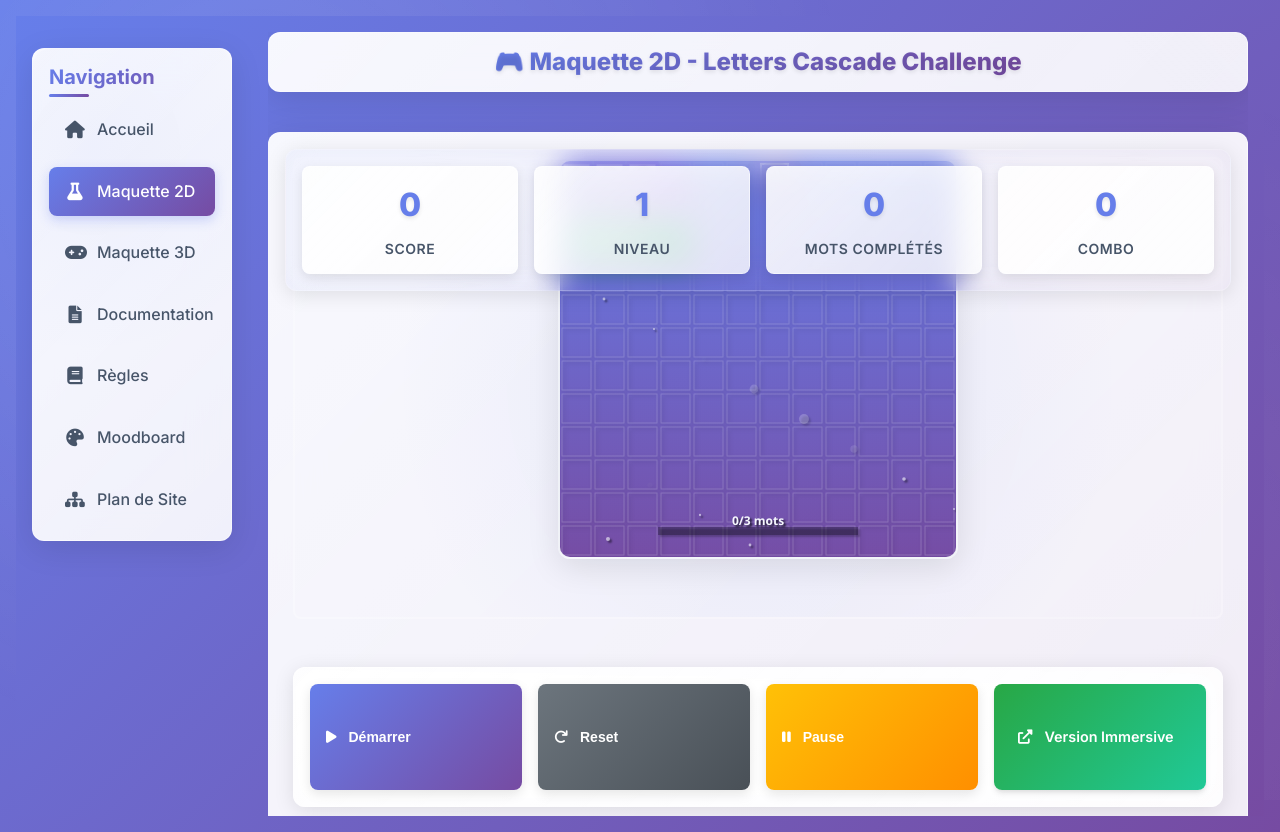
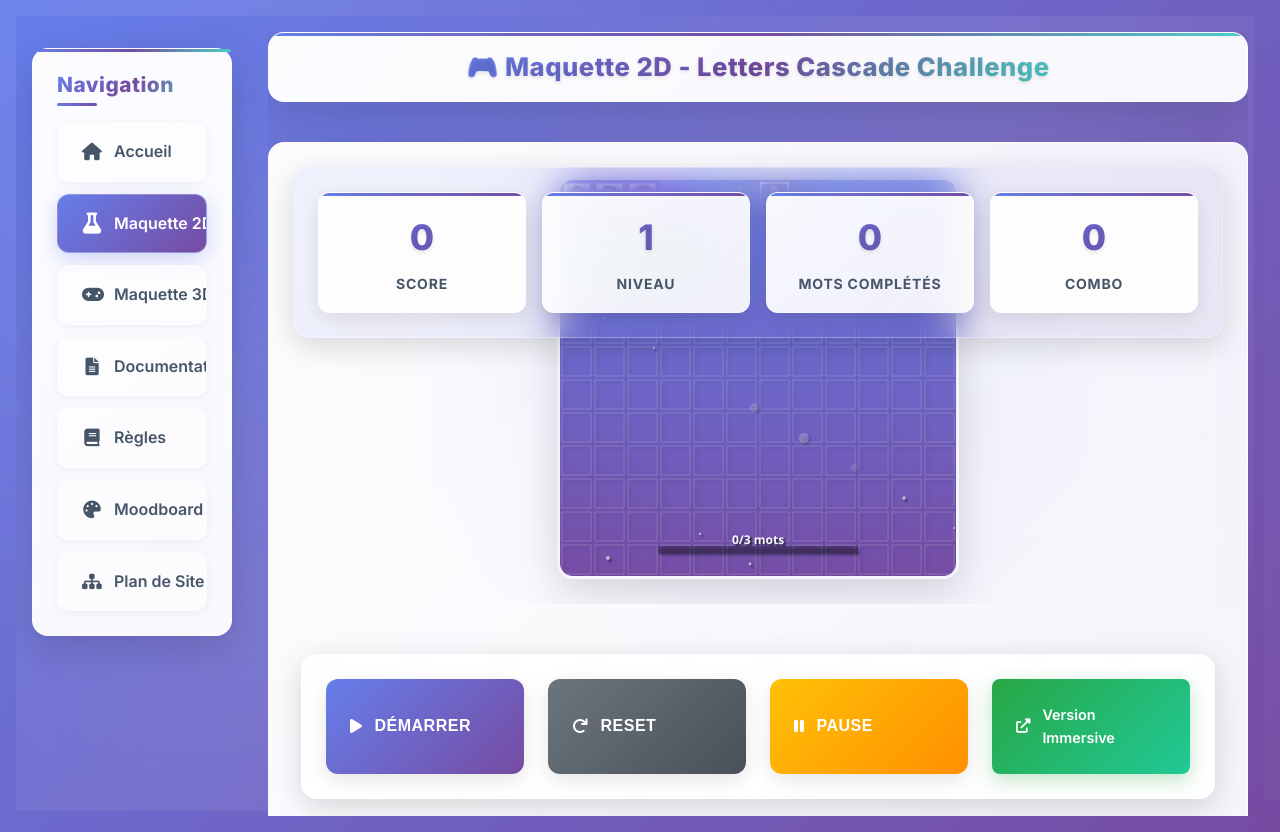
Before and after one commit to PlanesZwalker/LCCWeb, a plain HTML site: page build/prototype.html in a window 1280 px wide. Drawn offline with Linux system fonts and the light colour scheme; animation ran at ten frames a second.

Commit message:
Enhance 2D game visual design: add animated background, improved glass morphism, better animations, and modern styling

```diff
--- a/build/prototype.html
+++ b/build/prototype.html
@@ -21,6 +21,30 @@
             padding: var(--spacing-md);
             overflow: hidden;
             background: linear-gradient(135deg, #667eea 0%, #764ba2 100%);
+            position: relative;
+        }
+
+        /* Enhanced background with animated particles */
+        .page-layout::before {
+            content: '';
+            position: absolute;
+            top: 0;
+            left: 0;
+            right: 0;
+            bottom: 0;
+            background:
+                radial-gradient(circle at 20% 80%, rgba(255, 255, 255, 0.1) 0%, transparent 50%),
+                radial-gradient(circle at 80% 20%, rgba(255, 255, 255, 0.1) 0%, transparent 50%),
+                radial-gradient(circle at 40% 40%, rgba(255, 255, 255, 0.05) 0%, transparent 50%);
+            animation: backgroundShift 20s ease-in-out infinite;
+            pointer-events: none;
+        }
+
+        @keyframes backgroundShift {
+            0%, 100% { transform: translateX(0) translateY(0); }
+            25% { transform: translateX(-10px) translateY(-5px); }
+            50% { transform: translateX(5px) translateY(-10px); }
+            75% { transform: translateX(-5px) translateY(5px); }
         }
 
         .main-content {
@@ -29,24 +53,27 @@
             gap: var(--spacing-md);
             height: 100vh;
             overflow: hidden;
+            position: relative;
+            z-index: 1;
         }
 
         /* ENHANCED GAME HEADER */
         .game-header {
-            background: linear-gradient(135deg, rgba(255, 255, 255, 0.95), rgba(255, 255, 255, 0.9));
-            border-radius: var(--radius-lg);
-            padding: var(--spacing-md);
-            box-shadow: 0 8px 32px rgba(0, 0, 0, 0.1);
-            backdrop-filter: blur(20px);
-            border: 1px solid rgba(255, 255, 255, 0.3);
+            background: linear-gradient(135deg, rgba(255, 255, 255, 0.98), rgba(255, 255, 255, 0.95));
+            border-radius: var(--radius-xl);
+            padding: var(--spacing-lg);
+            box-shadow: 0 12px 40px rgba(0, 0, 0, 0.15);
+            backdrop-filter: blur(25px);
+            border: 1px solid rgba(255, 255, 255, 0.4);
             text-align: center;
             position: relative;
             overflow: hidden;
             flex-shrink: 0;
-            height: 60px;
+            height: 70px;
             display: flex;
             align-items: center;
             justify-content: center;
+            animation: slideInFromTop 0.8s ease-out;
         }
 
         .game-header::before {
@@ -56,8 +83,19 @@
             left: 0;
             right: 0;
             bottom: 0;
-            background: linear-gradient(45deg, transparent 30%, rgba(255, 255, 255, 0.1) 50%, transparent 70%);
-            animation: shimmer 2s infinite;
+            background: linear-gradient(45deg, transparent 30%, rgba(255, 255, 255, 0.2) 50%, transparent 70%);
+            animation: shimmer 3s infinite;
+        }
+
+        .game-header::after {
+            content: '';
+            position: absolute;
+            top: 0;
+            left: 0;
+            right: 0;
+            height: 3px;
+            background: linear-gradient(90deg, var(--primary-color), var(--secondary-color), var(--accent-color));
+            border-radius: var(--radius-xl) var(--radius-xl) 0 0;
         }
 
         @keyframes shimmer {
@@ -65,18 +103,30 @@
             100% { transform: translateX(100%); }
         }
 
+        @keyframes slideInFromTop {
+            from {
+                opacity: 0;
+                transform: translateY(-30px);
+            }
+            to {
+                opacity: 1;
+                transform: translateY(0);
+            }
+        }
+
         .game-header h1 {
             color: var(--primary-color);
-            font-size: 1.5rem;
-            font-weight: 800;
+            font-size: 1.6rem;
+            font-weight: 900;
             margin: 0;
-            background: linear-gradient(135deg, var(--primary-color), var(--secondary-color));
+            background: linear-gradient(135deg, var(--primary-color), var(--secondary-color), var(--accent-color));
             -webkit-background-clip: text;
             -webkit-text-fill-color: transparent;
             background-clip: text;
             position: relative;
             z-index: 1;
             text-shadow: 0 2px 4px rgba(0, 0, 0, 0.1);
+            letter-spacing: 0.5px;
         }
 
         .game-header p {
@@ -85,19 +135,42 @@
 
         /* ENHANCED GAME CONTAINER */
         .game-container {
-            background: linear-gradient(135deg, rgba(255, 255, 255, 0.95), rgba(255, 255, 255, 0.9));
-            border-radius: var(--radius-lg);
-            padding: var(--spacing-lg);
-            box-shadow: 0 12px 40px rgba(0, 0, 0, 0.15);
-            backdrop-filter: blur(25px);
-            border: 1px solid rgba(255, 255, 255, 0.3);
+            background: linear-gradient(135deg, rgba(255, 255, 255, 0.98), rgba(255, 255, 255, 0.95));
+            border-radius: var(--radius-xl);
+            padding: var(--spacing-xl);
+            box-shadow: 0 16px 50px rgba(0, 0, 0, 0.2);
+            backdrop-filter: blur(30px);
+            border: 1px solid rgba(255, 255, 255, 0.4);
             display: grid;
             grid-template-columns: 1fr;
             gap: var(--spacing-lg);
-            height: calc(100vh - 120px);
+            height: calc(100vh - 140px);
             position: relative;
             overflow: hidden;
             flex: 1;
+            animation: fadeInUp 0.8s ease-out 0.2s both;
+        }
+
+        .game-container::before {
+            content: '';
+            position: absolute;
+            top: 0;
+            left: 0;
+            right: 0;
+            bottom: 0;
+            background: radial-gradient(circle at top right, rgba(102, 126, 234, 0.05) 0%, transparent 70%);
+            pointer-events: none;
+        }
+
+        @keyframes fadeInUp {
+            from {
+                opacity: 0;
+                transform: translateY(30px);
+            }
+            to {
+                opacity: 1;
+                transform: translateY(0);
+            }
         }
 
         /* ENHANCED GAME STATS - BEAUTIFUL CARDS */
@@ -105,29 +178,31 @@
             display: grid;
             grid-template-columns: repeat(4, 1fr);
             gap: var(--spacing-md);
-            padding: var(--spacing-md);
-            background: linear-gradient(135deg, rgba(102, 126, 234, 0.08), rgba(118, 75, 162, 0.08));
-            border-radius: var(--radius-lg);
-            border: 1px solid rgba(255, 255, 255, 0.2);
+            padding: var(--spacing-lg);
+            background: linear-gradient(135deg, rgba(102, 126, 234, 0.1), rgba(118, 75, 162, 0.1));
+            border-radius: var(--radius-xl);
+            border: 1px solid rgba(255, 255, 255, 0.3);
             position: absolute;
-            top: var(--spacing-md);
-            left: var(--spacing-md);
-            right: var(--spacing-md);
+            top: var(--spacing-lg);
+            left: var(--spacing-lg);
+            right: var(--spacing-lg);
             z-index: 10;
-            backdrop-filter: blur(15px);
-            box-shadow: 0 4px 20px rgba(0, 0, 0, 0.1);
+            backdrop-filter: blur(20px);
+            box-shadow: 0 8px 30px rgba(0, 0, 0, 0.15);
+            animation: slideInFromTop 0.8s ease-out 0.4s both;
         }
 
         .stat-card {
-            background: linear-gradient(135deg, rgba(255, 255, 255, 0.9), rgba(255, 255, 255, 0.8));
-            border-radius: var(--radius-md);
-            padding: var(--spacing-sm);
+            background: linear-gradient(135deg, rgba(255, 255, 255, 0.95), rgba(255, 255, 255, 0.9));
+            border-radius: var(--radius-lg);
+            padding: var(--spacing-md);
             text-align: center;
-            border: 1px solid rgba(255, 255, 255, 0.3);
-            box-shadow: 0 4px 12px rgba(0, 0, 0, 0.1);
-            transition: all 0.3s ease;
+            border: 1px solid rgba(255, 255, 255, 0.4);
+            box-shadow: 0 6px 20px rgba(0, 0, 0, 0.1);
+            transition: all 0.4s cubic-bezier(0.4, 0, 0.2, 1);
             position: relative;
             overflow: hidden;
+            cursor: pointer;
         }
 
         .stat-card::before {
@@ -137,8 +212,8 @@
             left: -100%;
             width: 100%;
             height: 100%;
-            background: linear-gradient(90deg, transparent, rgba(255, 255, 255, 0.4), transparent);
-            transition: left 0.5s ease;
+            background: linear-gradient(90deg, transparent, rgba(255, 255, 255, 0.6), transparent);
+            transition: left 0.6s ease;
         }
 
         .stat-card:hover::before {
@@ -146,62 +221,97 @@
         }
 
         .stat-card:hover {
-            transform: translateY(-2px);
-            box-shadow: 0 8px 25px rgba(0, 0, 0, 0.15);
+            transform: translateY(-4px) scale(1.02);
+            box-shadow: 0 12px 35px rgba(0, 0, 0, 0.2);
+        }
+
+        .stat-card::after {
+            content: '';
+            position: absolute;
+            top: 0;
+            left: 0;
+            right: 0;
+            height: 3px;
+            background: linear-gradient(90deg, var(--primary-color), var(--secondary-color));
+            border-radius: var(--radius-lg) var(--radius-lg) 0 0;
         }
 
         .stat-value {
-            font-size: 2rem;
-            font-weight: 800;
+            font-size: 2.2rem;
+            font-weight: 900;
             color: var(--primary-color);
             margin-bottom: var(--spacing-xs);
             text-shadow: 0 2px 4px rgba(0, 0, 0, 0.1);
+            background: linear-gradient(135deg, var(--primary-color), var(--secondary-color));
+            -webkit-background-clip: text;
+            -webkit-text-fill-color: transparent;
+            background-clip: text;
         }
 
         .stat-label {
             font-size: 0.875rem;
-            font-weight: 600;
+            font-weight: 700;
             color: var(--gray-600);
             text-transform: uppercase;
-            letter-spacing: 0.5px;
+            letter-spacing: 0.8px;
         }
 
         /* ENHANCED GAME CANVAS */
         #gameCanvas {
-            border-radius: var(--radius-lg);
-            box-shadow: 0 8px 32px rgba(0, 0, 0, 0.1);
+            border-radius: var(--radius-xl);
+            box-shadow: 0 12px 40px rgba(0, 0, 0, 0.15);
             background: linear-gradient(135deg, #f8f9fa, #e9ecef);
-            border: 2px solid rgba(255, 255, 255, 0.5);
+            border: 3px solid rgba(255, 255, 255, 0.6);
             margin: auto;
             display: block;
             max-width: 100%;
             max-height: 100%;
+            transition: all 0.3s ease;
+        }
+
+        #gameCanvas:hover {
+            box-shadow: 0 16px 50px rgba(0, 0, 0, 0.2);
+            transform: scale(1.01);
         }
 
         /* ENHANCED GAME CONTROLS */
         .game-controls {
             display: grid;
             grid-template-columns: repeat(4, 1fr);
-            gap: var(--spacing-md);
-            padding: var(--spacing-md);
-            background: linear-gradient(135deg, rgba(255, 255, 255, 0.9), rgba(255, 255, 255, 0.8));
-            border-radius: var(--radius-lg);
-            border: 1px solid rgba(255, 255, 255, 0.3);
-            box-shadow: 0 4px 20px rgba(0, 0, 0, 0.1);
-            backdrop-filter: blur(15px);
+            gap: var(--spacing-lg);
+            padding: var(--spacing-lg);
+            background: linear-gradient(135deg, rgba(255, 255, 255, 0.95), rgba(255, 255, 255, 0.9));
+            border-radius: var(--radius-xl);
+            border: 1px solid rgba(255, 255, 255, 0.4);
+            box-shadow: 0 8px 30px rgba(0, 0, 0, 0.15);
+            backdrop-filter: blur(20px);
+            animation: slideInFromBottom 0.8s ease-out 0.6s both;
+        }
+
+        @keyframes slideInFromBottom {
+            from {
+                opacity: 0;
+                transform: translateY(30px);
+            }
+            to {
+                opacity: 1;
+                transform: translateY(0);
+            }
         }
 
         .game-controls button {
-            padding: var(--spacing-md);
+            padding: var(--spacing-lg);
             border: none;
-            border-radius: var(--radius-md);
-            font-weight: 600;
-            font-size: 0.875rem;
+            border-radius: var(--radius-lg);
+            font-weight: 700;
+            font-size: 1rem;
             cursor: pointer;
-            transition: all 0.3s ease;
+            transition: all 0.4s cubic-bezier(0.4, 0, 0.2, 1);
             position: relative;
             overflow: hidden;
-            box-shadow: 0 4px 12px rgba(0, 0, 0, 0.1);
+            box-shadow: 0 6px 20px rgba(0, 0, 0, 0.1);
+            text-transform: uppercase;
+            letter-spacing: 0.5px;
         }
 
         .game-controls button::before {
@@ -211,8 +321,8 @@
             left: -100%;
             width: 100%;
             height: 100%;
-            background: linear-gradient(90deg, transparent, rgba(255, 255, 255, 0.3), transparent);
-            transition: left 0.5s ease;
+            background: linear-gradient(90deg, transparent, rgba(255, 255, 255, 0.4), transparent);
+            transition: left 0.6s ease;
         }
 
         .game-controls button:hover::before {
@@ -220,55 +330,103 @@
         }
 
         .game-controls button:hover {
-            transform: translateY(-2px);
-            box-shadow: 0 8px 25px rgba(0, 0, 0, 0.15);
+            transform: translateY(-4px) scale(1.05);
+            box-shadow: 0 12px 35px rgba(0, 0, 0, 0.2);
+        }
+
+        .game-controls button:active {
+            transform: translateY(-2px) scale(1.02);
         }
 
         .btn-primary {
             background: linear-gradient(135deg, var(--primary-color), var(--secondary-color));
             color: white;
+            box-shadow: 0 6px 20px rgba(102, 126, 234, 0.3);
+        }
+
+        .btn-primary:hover {
+            box-shadow: 0 12px 35px rgba(102, 126, 234, 0.4);
         }
 
         .btn-secondary {
             background: linear-gradient(135deg, #6c757d, #495057);
             color: white;
+            box-shadow: 0 6px 20px rgba(108, 117, 125, 0.3);
+        }
+
+        .btn-secondary:hover {
+            box-shadow: 0 12px 35px rgba(108, 117, 125, 0.4);
         }
 
         .btn-warning {
             background: linear-gradient(135deg, #ffc107, #ff8f00);
             color: white;
+            box-shadow: 0 6px 20px rgba(255, 193, 7, 0.3);
+        }
+
+        .btn-warning:hover {
+            box-shadow: 0 12px 35px rgba(255, 193, 7, 0.4);
         }
 
         .btn-success {
             background: linear-gradient(135deg, #28a745, #20c997);
             color: white;
+            box-shadow: 0 6px 20px rgba(40, 167, 69, 0.3);
+        }
+
+        .btn-success:hover {
+            box-shadow: 0 12px 35px rgba(40, 167, 69, 0.4);
         }
 
         /* ENHANCED SIDEBAR */
         .nav-sidebar {
-            background: linear-gradient(135deg, rgba(255, 255, 255, 0.95), rgba(255, 255, 255, 0.9));
-            border-radius: var(--radius-lg);
-            padding: var(--spacing-md);
-            box-shadow: 0 8px 32px rgba(0, 0, 0, 0.1);
-            backdrop-filter: blur(20px);
-            border: 1px solid rgba(255, 255, 255, 0.3);
+            background: linear-gradient(135deg, rgba(255, 255, 255, 0.98), rgba(255, 255, 255, 0.95));
+            border-radius: var(--radius-xl);
+            padding: var(--spacing-lg);
+            box-shadow: 0 12px 40px rgba(0, 0, 0, 0.15);
+            backdrop-filter: blur(25px);
+            border: 1px solid rgba(255, 255, 255, 0.4);
             height: fit-content;
             position: sticky;
             top: var(--spacing-md);
             min-width: 200px;
             width: 200px;
+            animation: slideInFromLeft 0.8s ease-out both;
+        }
+
+        .nav-sidebar::before {
+            content: '';
+            position: absolute;
+            top: 0;
+            left: 0;
+            right: 0;
+            height: 3px;
+            background: linear-gradient(90deg, var(--primary-color), var(--secondary-color), var(--accent-color));
+            border-radius: var(--radius-xl) var(--radius-xl) 0 0;
+        }
+
+        @keyframes slideInFromLeft {
+            from {
+                opacity: 0;
+                transform: translateX(-30px);
+            }
+            to {
+                opacity: 1;
+                transform: translateX(0);
+            }
         }
 
         .nav-sidebar h3 {
             color: var(--primary-color);
-            font-size: 1.25rem;
-            font-weight: 700;
-            margin-bottom: var(--spacing-md);
+            font-size: 1.3rem;
+            font-weight: 800;
+            margin-bottom: var(--spacing-lg);
             text-align: center;
-            background: linear-gradient(135deg, var(--primary-color), var(--secondary-color));
+            background: linear-gradient(135deg, var(--primary-color), var(--secondary-color), var(--accent-color));
             -webkit-background-clip: text;
             -webkit-text-fill-color: transparent;
             background-clip: text;
+            letter-spacing: 0.5px;
         }
 
         .nav-links {
@@ -281,23 +439,28 @@
             display: flex;
             align-items: center;
             gap: var(--spacing-sm);
-            padding: var(--spacing-sm) var(--spacing-md);
+            padding: var(--spacing-md) var(--spacing-lg);
             color: var(--gray-600);
             text-decoration: none;
-            border-radius: var(--radius-md);
-            transition: all 0.3s ease;
-            font-weight: 500;
+            border-radius: var(--radius-lg);
+            transition: all 0.4s cubic-bezier(0.4, 0, 0.2, 1);
+            font-weight: 600;
             position: relative;
             overflow: hidden;
             white-space: nowrap;
             min-width: 0;
             flex-shrink: 0;
+            background: rgba(255, 255, 255, 0.5);
+            border: 1px solid rgba(255, 255, 255, 0.3);
+            box-shadow: 0 2px 8px rgba(0, 0, 0, 0.05);
         }
 
         .nav-links a i {
             flex-shrink: 0;
-            width: 16px;
+            width: 18px;
             text-align: center;
+            font-size: 1.1rem;
+            transition: all 0.3s ease;
         }
 
         .nav-links a::before {
@@ -307,8 +470,8 @@
             left: -100%;
             width: 100%;
             height: 100%;
-            background: linear-gradient(90deg, transparent, rgba(102, 126, 234, 0.1), transparent);
-            transition: left 0.5s ease;
+            background: linear-gradient(90deg, transparent, rgba(255, 255, 255, 0.6), transparent);
+            transition: left 0.6s ease;
         }
 
         .nav-links a:hover::before {
@@ -318,13 +481,25 @@
         .nav-links a:hover {
             background: linear-gradient(135deg, rgba(102, 126, 234, 0.1), rgba(118, 75, 162, 0.1));
             color: var(--primary-color);
-            transform: translateX(4px);
+            transform: translateX(8px);
+            box-shadow: 0 4px 15px rgba(0, 0, 0, 0.1);
+        }
+
+        .nav-links a:hover i {
+            transform: scale(1.2);
+            color: var(--primary-color);
         }
 
         .nav-links a.active {
             background: linear-gradient(135deg, var(--primary-color), var(--secondary-color));
             color: white;
-            box-shadow: 0 4px 12px rgba(102, 126, 234, 0.3);
+            box-shadow: 0 6px 20px rgba(102, 126, 234, 0.3);
+            transform: translateX(8px);
+        }
+
+        .nav-links a.active i {
+            color: white;
+            transform: scale(1.2);
         }
 
         /* RESPONSIVE DESIGN */
```
